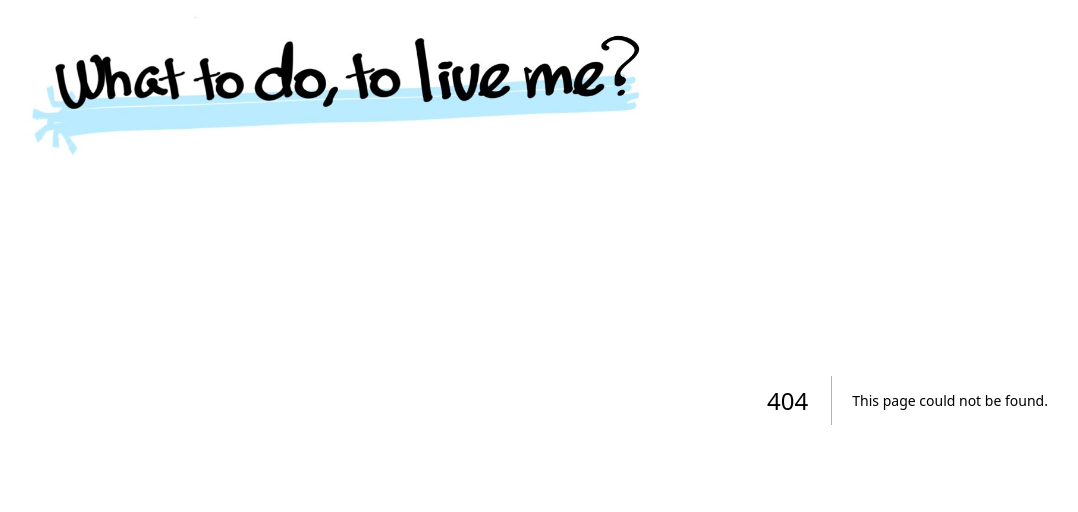
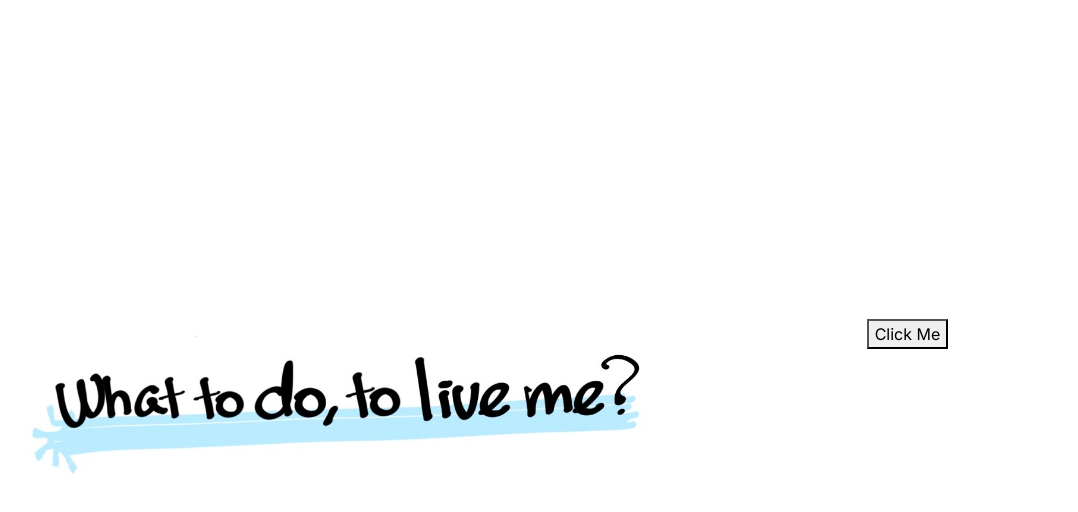
Before and after one commit to hackathon-23-autumn/todo, a Next.js app in the folder next-app/: page /hello in a window 1280 px wide. Before the commit this address had no page. Shown: the top 512 px of the page, without its empty margins (65-1143 px from the left). Built offline with nearby package versions, Linux system fonts and the light colour scheme.

Commit message:
環境設定とAPI作成

```diff
--- /dev/null
+++ b/next-app/src/app/api/hello/route.ts
@@ -0,0 +1,7 @@
+import { NextResponse } from "next/server"
+
+export async function GET() {
+  return NextResponse.json({
+    message: "Hello World!",
+  })
+}
--- /dev/null
+++ b/next-app/src/app/hello/page.tsx
@@ -0,0 +1,16 @@
+"use client"
+
+export default function Home() {
+  return (
+    <div>
+      <button
+        onClick={async () => {
+          const res = await fetch("api/hello")
+          const data = await res.json()
+          alert(data.message)
+        }}>
+        Click Me
+      </button>
+    </div>
+  )
+}
```
Also changed, not shown: next-app/package.json (+7 -0 lines), 1 other file (tests, documents, lock files or other folders).
